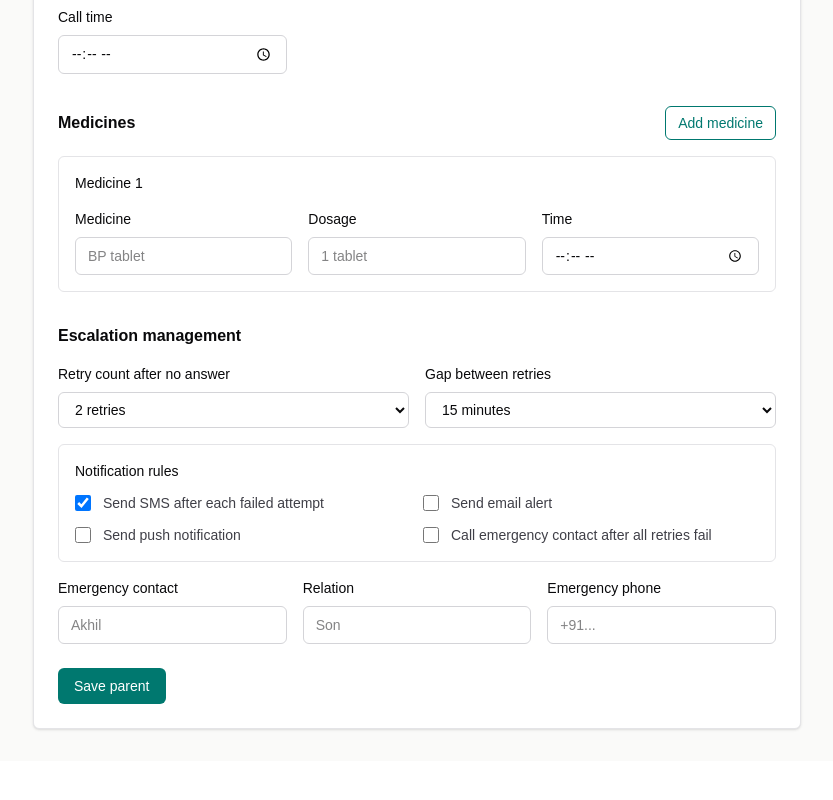
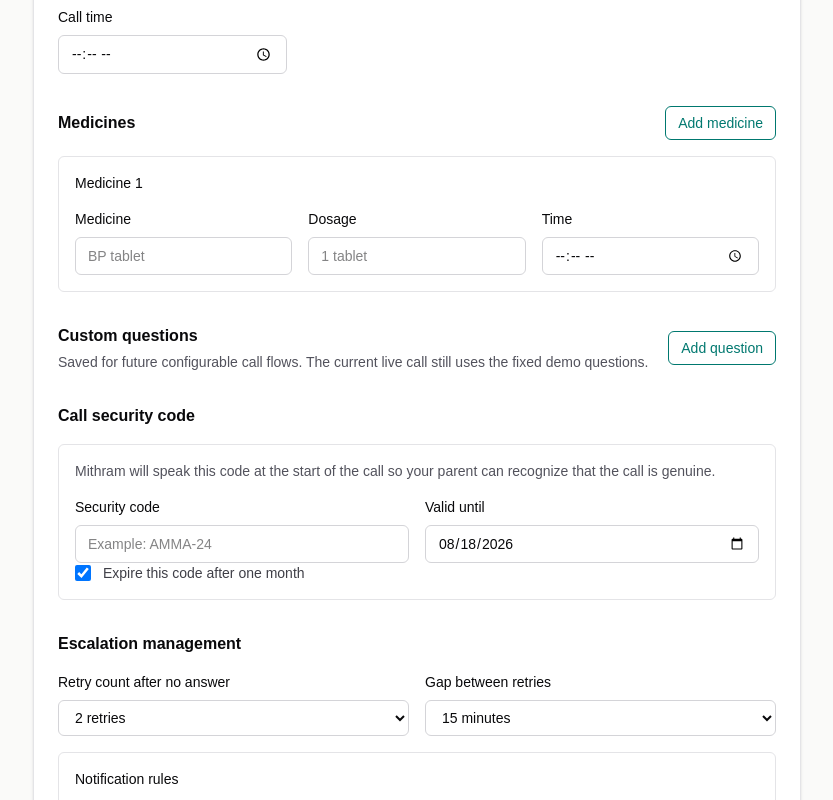
Before and after one commit to JishnuVijayan/Mithram_AI_Codex_Nightline, a Next.js app in the folder mithram_ai/: page /parents/new in a window 1280 px wide. Shown: the part 485-1285 px from the top of the page, without its empty margins (47-880 px from the left). Before the commit the page ends 1246 px from the top, so only its background shows below. Built offline with nearby package versions, Linux system fonts and the light colour scheme; sample sign-in values are in the browser's storage.

Commit message:
feat: add parent custom questions and security code

```diff
--- a/mithram_ai/app/api/twiml/connect/route.ts
+++ b/mithram_ai/app/api/twiml/connect/route.ts
@@ -3,6 +3,7 @@ import {
   GREETINGS,
   normalizeLanguage,
   QUESTIONS,
+  securityCodePrompt,
   SPEECH_HINTS,
   twilioSpeechLanguage,
 } from "@/app/lib/questions";
@@ -27,9 +28,19 @@ export async function POST(request: Request) {
     const language = normalizeLanguage(callLog.parent.preferredLanguage);
     const speechLanguage = twilioSpeechLanguage();
     const action = `/api/twiml/step?logId=${encodeURIComponent(logId)}&step=1`;
+    const securityCode =
+      callLog.parent.securityCode &&
+      (!callLog.parent.securityCodeExpiresAt ||
+        callLog.parent.securityCodeExpiresAt > new Date())
+        ? callLog.parent.securityCode
+        : null;
+    const securityPrompt = securityCode
+      ? `  ${say(securityCodePrompt(language, securityCode), speechLanguage)}`
+      : "";
     const xml = `<?xml version="1.0" encoding="UTF-8"?>
 <Response>
   ${say(GREETINGS[language], speechLanguage)}
+${securityPrompt}
   <Gather ${gatherAttributes({ action, hints: SPEECH_HINTS, language: speechLanguage })}>
     ${say(QUESTIONS[language][0], speechLanguage)}
   </Gather>
--- a/mithram_ai/app/dashboard/page.tsx
+++ b/mithram_ai/app/dashboard/page.tsx
@@ -33,6 +33,9 @@ type Parent = {
   emergencyName: string | null;
   emergencyRelation: string | null;
   emergencyPhone: string | null;
+  customQuestions: string | null;
+  securityCode: string | null;
+  securityCodeExpiresAt: string | null;
   latestCall: CallLog | null;
 };
 
@@ -273,6 +276,22 @@ export default function DashboardPage() {
                         : "Not configured"}
                     </span>
                   </p>
+                  <p>
+                    Security code:{" "}
+                    <span className="font-medium text-zinc-950">
+                      {selectedParent.securityCode
+                        ? `${selectedParent.securityCode}${selectedParent.securityCodeExpiresAt ? ` until ${new Date(selectedParent.securityCodeExpiresAt).toLocaleDateString()}` : ""}`
+                        : "Not configured"}
+                    </span>
+                  </p>
+                  <p>
+                    Custom questions:{" "}
+                    <span className="font-medium text-zinc-950">
+                      {selectedParent.customQuestions
+                        ? selectedParent.customQuestions.split("\n").length
+                        : 0}
+                    </span>
+                  </p>
                 </div>
               </section>
             ) : null}
--- a/mithram_ai/app/lib/questions.ts
+++ b/mithram_ai/app/lib/questions.ts
@@ -55,6 +55,14 @@ export function twilioSpeechLanguage() {
   return "en-IN";
 }
 
+export function securityCodePrompt(language: SupportedLanguage, code: string) {
+  if (language === "Malayalam") {
+    return `Ithu genuine Mithram call aanu. Innu security code ${code} aanu.`;
+  }
+
+  return `This is a genuine Mithram call. Today's security code is ${code}.`;
+}
+
 export function normalizeDigitAnswer(step: number, digit?: string | null) {
   if (digit === "1") {
     return step === 3 ? "yes / undu" : "yes";
--- a/mithram_ai/app/lib/repositories.ts
+++ b/mithram_ai/app/lib/repositories.ts
@@ -25,6 +25,9 @@ type ParentInput = {
   emergencyName?: string;
   emergencyRelation?: string;
   emergencyPhone?: string;
+  customQuestions?: string;
+  securityCode?: string;
+  securityCodeExpiresAt?: Date | null;
 };
 
 type MedicineInput = {
--- a/mithram_ai/app/lib/validation.ts
+++ b/mithram_ai/app/lib/validation.ts
@@ -32,6 +32,9 @@ export const parentSchema = z.object({
   emergencyName: z.string().trim().optional(),
   emergencyRelation: z.string().trim().optional(),
   emergencyPhone: z.string().trim().optional(),
+  customQuestions: z.string().trim().optional(),
+  securityCode: z.string().trim().optional(),
+  securityCodeExpiresAt: z.coerce.date().optional().nullable(),
 });
 
 export const medicineSchema = z.object({
--- a/mithram_ai/app/parents/new/page.tsx
+++ b/mithram_ai/app/parents/new/page.tsx
@@ -7,6 +7,10 @@ import { FormEvent, useEffect, useState } from "react";
 type CallFrequency = "1x_day" | "2x_day" | "3x_day";
 
 type MedicineRow = {
+  id: number;
+};
+
+type QuestionRow = {
   id: number;
 };
 
@@ -21,6 +25,8 @@ export default function NewParentPage() {
   const [callFrequency, setCallFrequency] =
     useState<CallFrequency>("1x_day");
   const [medicineRows, setMedicineRows] = useState<MedicineRow[]>([{ id: 1 }]);
+  const [questionRows, setQuestionRows] = useState<QuestionRow[]>([]);
+  const [hasSecurityCodeExpiry, setHasSecurityCodeExpiry] = useState(true);
   const [isSubmitting, setIsSubmitting] = useState(false);
 
   useEffect(() => {
@@ -40,6 +46,15 @@ export default function NewParentPage() {
       .map((value) => String(value))
       .filter(Boolean)
       .join(",");
+    const customQuestions = questionRows
+      .map((row) => String(formData.get(`customQuestion-${row.id}`) || ""))
+      .filter(Boolean)
+      .join("\n");
+    const securityCode = String(formData.get("securityCode") || "").trim();
+    const securityCodeExpiresAt =
+      hasSecurityCodeExpiry && securityCode
+        ? formData.get("securityCodeExpiresAt")
+        : null;
 
     const parentResponse = await fetch("/api/parents", {
       method: "POST",
@@ -61,6 +76,9 @@ export default function NewParentPage() {
         emergencyName: formData.get("emergencyName"),
         emergencyRelation: formData.get("emergencyRelation"),
         emergencyPhone: formData.get("emergencyPhone"),
+        customQuestions,
+        securityCode,
+        securityCodeExpiresAt,
       }),
     });
     const parentPayload = await parentResponse.json();
@@ -256,6 +274,92 @@ export default function NewParentPage() {
           ))}
         </div>
 
+        <div className="mt-8 flex items-center justify-between gap-4">
+          <div>
+            <h2 className="text-base font-semibold">Custom questions</h2>
+            <p className="mt-1 text-sm text-zinc-600">
+              Saved for future configurable call flows. The current live call
+              still uses the fixed demo questions.
+            </p>
+          </div>
+          <button
+            type="button"
+            onClick={() =>
+              setQuestionRows((rows) => [...rows, { id: Date.now() }])
+            }
+            className="rounded-md border border-teal-700 px-3 py-1.5 text-sm font-medium text-teal-700 hover:bg-teal-50"
+          >
+            Add question
+          </button>
+        </div>
+
+        {questionRows.length > 0 ? (
+          <div className="mt-4 space-y-3">
+            {questionRows.map((row, index) => (
+              <div key={row.id} className="flex items-start gap-3">
+                <label
+                  className="block flex-1 text-sm font-medium"
+                  htmlFor={`customQuestion-${row.id}`}
+                >
+                  Question {index + 1}
+                  <input
+                    id={`customQuestion-${row.id}`}
+                    name={`customQuestion-${row.id}`}
+                    placeholder="Example: Did you have breakfast?"
+                    className="mt-2 w-full rounded-md border border-zinc-300 px-3 py-2 text-sm font-normal outline-none focus:border-teal-700"
+                  />
+                </label>
+                <button
+                  type="button"
+                  onClick={() =>
+                    setQuestionRows((rows) =>
+                      rows.filter((item) => item.id !== row.id),
+                    )
+                  }
+                  className="mt-8 text-sm font-medium text-rose-700 hover:text-rose-900"
+                >
+                  Remove
+                </button>
+              </div>
+            ))}
+          </div>
+        ) : null}
+
+        <h2 className="mt-8 text-base font-semibold">Call security code</h2>
+        <div className="mt-4 rounded-md border border-zinc-200 p-4">
+          <p className="text-sm text-zinc-600">
+            Mithram will speak this code at the start of the call so your parent
+            can recognize that the call is genuine.
+          </p>
+          <div className="mt-4 grid gap-4 sm:grid-cols-2">
+            <Field
+              label="Security code"
+              name="securityCode"
+              placeholder="Example: AMMA-24"
+            />
+            <label
+              className="block text-sm font-medium"
+              htmlFor="securityCodeExpiresAt"
+            >
+              Valid until
+              <input
+                id="securityCodeExpiresAt"
+                name="securityCodeExpiresAt"
+                type="date"
+                disabled={!hasSecurityCodeExpiry}
+                defaultValue={getDefaultSecurityCodeExpiry()}
+                className="mt-2 w-full rounded-md border border-zinc-300 px-3 py-2 text-sm font-normal outline-none disabled:bg-zinc-100 disabled:text-zinc-400 focus:border-teal-700"
+              />
+            </label>
+          </div>
+          <Checkbox
+            label="Expire this code after one month"
+            name="securityCodeHasExpiry"
+            defaultChecked
+            onChange={(checked) => setHasSecurityCodeExpiry(checked)}
+          />
+        </div>
+
         <h2 className="mt-8 text-base font-semibold">
           Escalation management
         </h2>
@@ -349,10 +453,12 @@ function Checkbox({
   label,
   name,
   defaultChecked,
+  onChange,
 }: {
   label: string;
   name: string;
   defaultChecked?: boolean;
+  onChange?: (checked: boolean) => void;
 }) {
   return (
     <label className="flex items-start gap-3 text-sm text-zinc-700">
@@ -360,11 +466,19 @@ function Checkbox({
         name={name}
         type="checkbox"
         defaultChecked={defaultChecked}
+        onChange={(event) => onChange?.(event.target.checked)}
         className="mt-0.5 size-4 rounded border-zinc-300 text-teal-700"
       />
       <span>{label}</span>
     </label>
   );
+}
+
+function getDefaultSecurityCodeExpiry() {
+  const date = new Date();
+  date.setMonth(date.getMonth() + 1);
+
+  return date.toISOString().slice(0, 10);
 }
 
 type FieldProps = {
```
Also changed, not shown: 2 other files (tests, documents, lock files or other folders).
